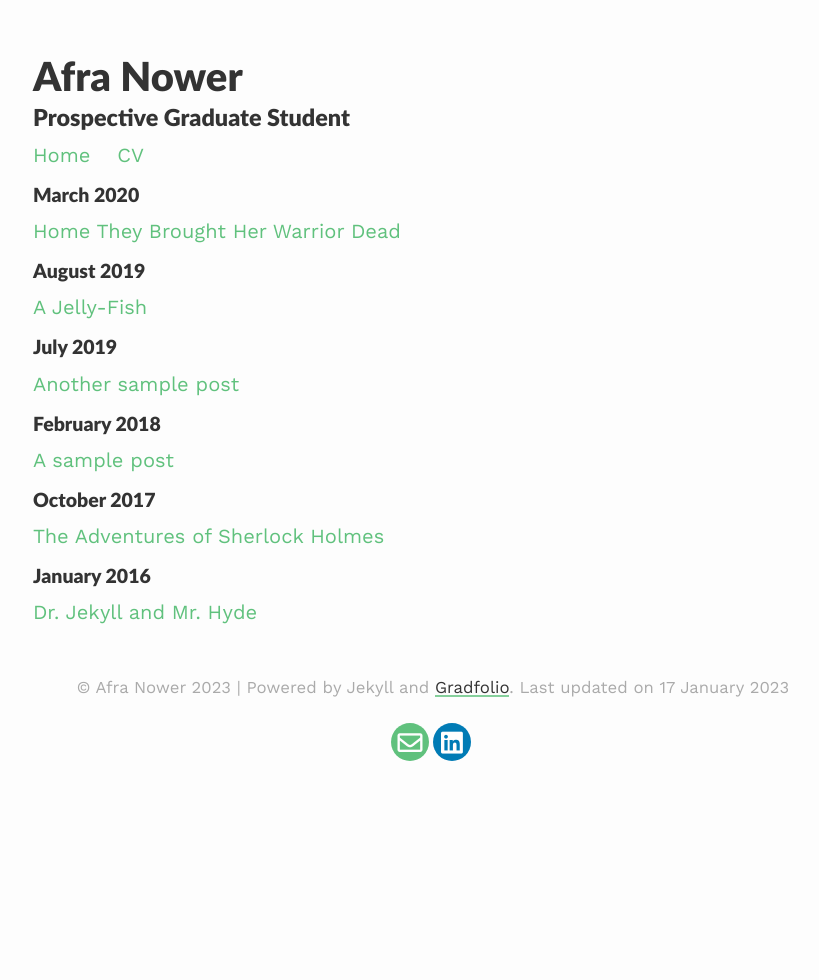
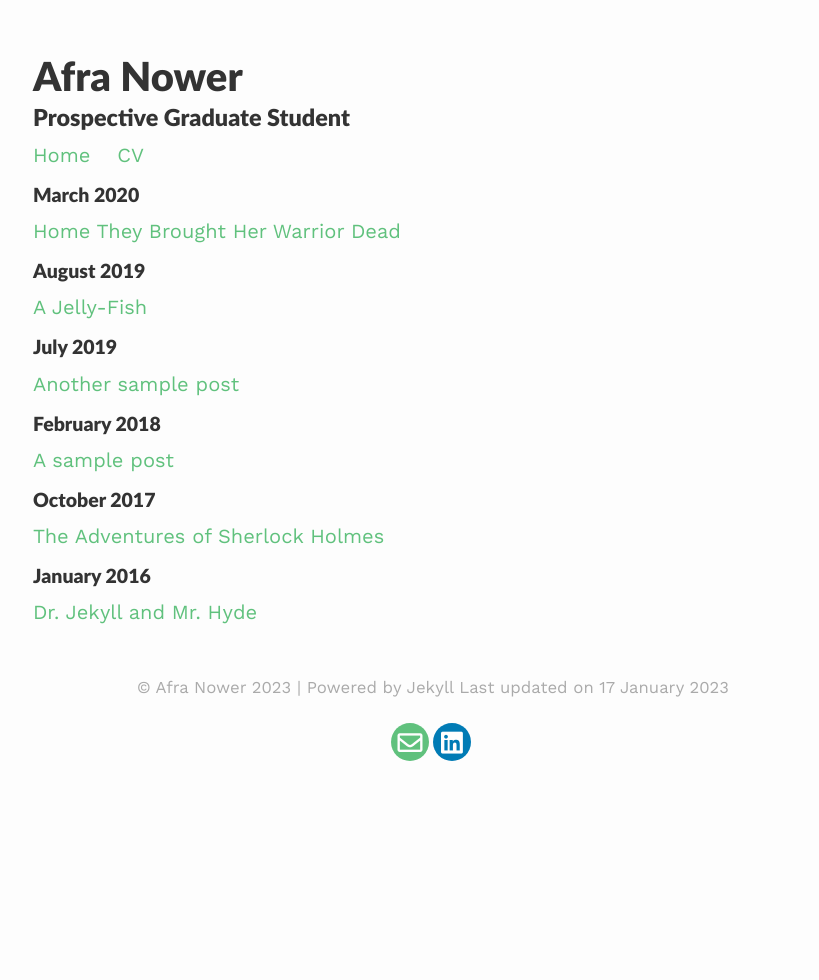
Before and after one commit to afranower/afranower.github.io, a Jekyll site: the page built from archive.html, in a window 1280 px wide. Shown: the whole page, without its empty margins (207-1026 px from the left). Built offline with Jekyll 4.4.1, drawn with Linux system fonts in a browser that asks for light colours; nearby versions of some CDN libraries.

Commit message:
Update default.html

```diff
--- a/_layouts/default.html
+++ b/_layouts/default.html
@@ -34,8 +34,7 @@
         <footer>
           <p class="copy">
             <small> &copy; {{site.title}} {{ site.time | date: '%Y' }}
-                    | Powered by Jekyll and
-                    <a target="_blank" href="https://github.com/jitinnair1/gradfolio/">Gradfolio</a>.
+                    | Powered by Jekyll
                     Last updated on {{ site.time | date_to_long_string }}
             </small>
           </p>
```
